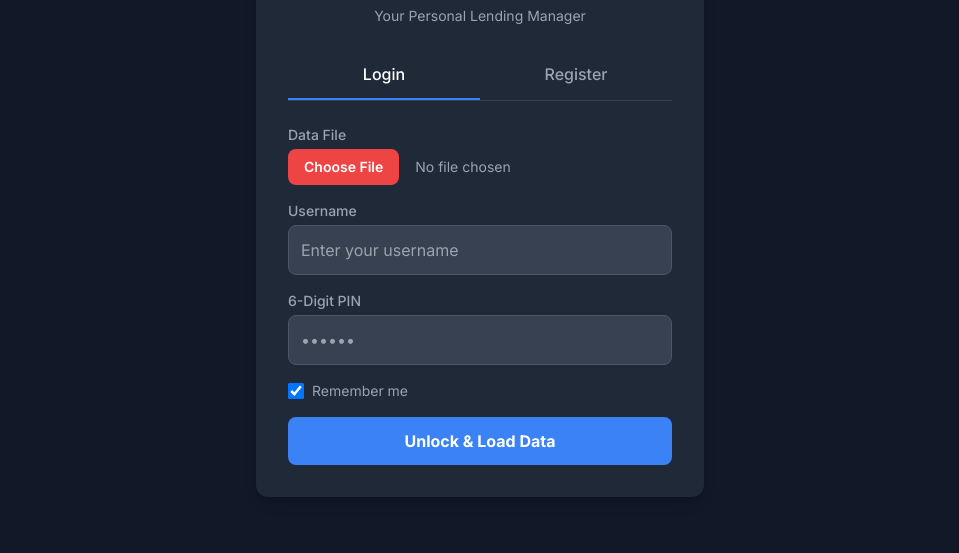
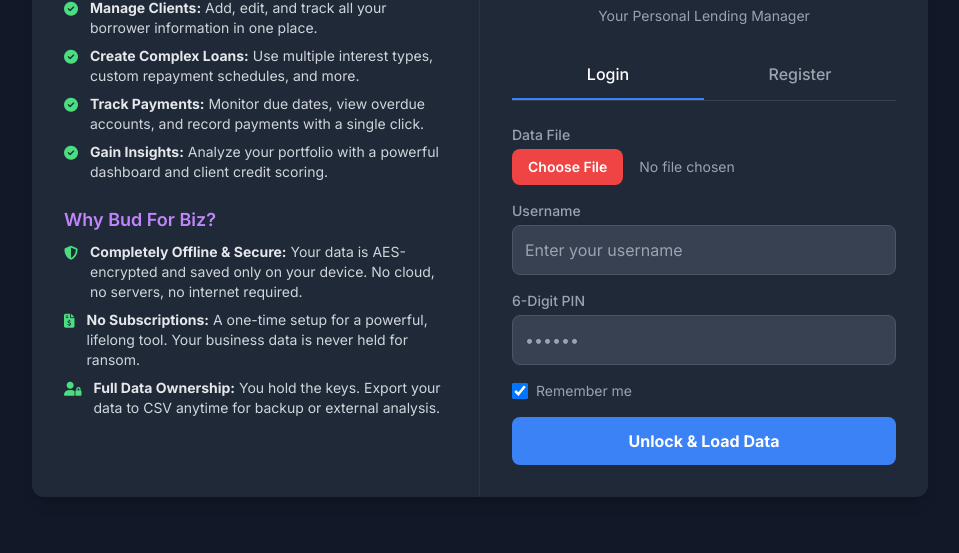
Before and after one commit to TheAlgorithmov/BudBiz, a plain HTML site: page index.html in a window 1280 px wide. Shown: the part 247-800 px from the top of the page, without its empty margins (160-1119 px from the left). Drawn offline with nearby package versions, Linux system fonts and the light colour scheme.

Commit message:
Update index.html

```diff
--- a/index.html
+++ b/index.html
@@ -98,7 +98,58 @@
 <body class="bg-gray-900">
 
     <div x-show="!isLoggedIn" x-cloak class="flex items-center justify-center min-h-screen text-gray-200 p-4">
-        <div class="w-full max-w-md p-8 space-y-6 bg-gray-800 rounded-xl shadow-lg">
+        <div class="w-full bg-gray-800 rounded-xl shadow-lg flex transition-all duration-500 ease-in-out" :class="{ 'max-w-4xl': authScreen === 'login', 'max-w-md': authScreen === 'register' }">
+
+            <div x-show="authScreen === 'login'" class="w-1/2 p-8 border-r border-gray-700/50 hidden md:block"
+                 x-transition:enter="transition ease-out duration-500"
+                 x-transition:enter-start="opacity-0 transform -translate-x-4"
+                 x-transition:enter-end="opacity-100 transform translate-x-0">
+                <h2 class="text-2xl font-bold text-white mb-4">Your Business, Your Data.</h2>
+                <p class="text-gray-400 mb-6">Bud For Biz is a completely offline, secure loan management tool. Here's what you can do:</p>
+
+                <div class="space-y-6">
+                    <div>
+                        <h3 class="font-semibold text-lg text-blue-400 mb-2">What Can You Do?</h3>
+                        <ul class="space-y-2 text-sm text-gray-300">
+                            <li class="flex items-start">
+                                <i class="fas fa-check-circle text-green-400 mr-3 mt-1"></i>
+                                <span><strong class="text-gray-200">Manage Clients:</strong> Add, edit, and track all your borrower information in one place.</span>
+                            </li>
+                            <li class="flex items-start">
+                                <i class="fas fa-check-circle text-green-400 mr-3 mt-1"></i>
+                                <span><strong class="text-gray-200">Create Complex Loans:</strong> Use multiple interest types, custom repayment schedules, and more.</span>
+                            </li>
+                             <li class="flex items-start">
+                                <i class="fas fa-check-circle text-green-400 mr-3 mt-1"></i>
+                                <span><strong class="text-gray-200">Track Payments:</strong> Monitor due dates, view overdue accounts, and record payments with a single click.</span>
+                            </li>
+                            <li class="flex items-start">
+                                <i class="fas fa-check-circle text-green-400 mr-3 mt-1"></i>
+                                <span><strong class="text-gray-200">Gain Insights:</strong> Analyze your portfolio with a powerful dashboard and client credit scoring.</span>
+                            </li>
+                        </ul>
+                    </div>
+                    <div>
+                        <h3 class="font-semibold text-lg text-purple-400 mb-2">Why Bud For Biz?</h3>
+                         <ul class="space-y-2 text-sm text-gray-300">
+                            <li class="flex items-start">
+                                <i class="fas fa-shield-alt text-green-400 mr-3 mt-1"></i>
+                                <span><strong class="text-gray-200">Completely Offline & Secure:</strong> Your data is AES-encrypted and saved only on your device. No cloud, no servers, no internet required.</span>
+                            </li>
+                            <li class="flex items-start">
+                                <i class="fas fa-file-invoice-dollar text-green-400 mr-3 mt-1"></i>
+                                <span><strong class="text-gray-200">No Subscriptions:</strong> A one-time setup for a powerful, lifelong tool. Your business data is never held for ransom.</span>
+                            </li>
+                             <li class="flex items-start">
+                                <i class="fas fa-user-lock text-green-400 mr-3 mt-1"></i>
+                                <span><strong class="text-gray-200">Full Data Ownership:</strong> You hold the keys. Export your data to CSV anytime for backup or external analysis.</span>
+                            </li>
+                        </ul>
+                    </div>
+                </div>
+            </div>
+
+            <div class="w-full p-8 space-y-6" :class="{ 'md:w-1/2': authScreen === 'login', 'w-full': authScreen === 'register' }">
                 <div class="flex flex-col items-center space-y-4">
                     <div class="h-24 w-24 flex items-center justify-center rounded-full bg-white p-2">
                         <img src="dp.png" alt="Logo" class="h-full w-full rounded-full">
@@ -150,6 +201,7 @@
                     <button type="submit" class="w-full btn bg-green-500 hover:bg-green-600 text-white font-bold py-3 px-4 rounded-lg">Create Account & Download File</button>
                     <p class="text-xs text-gray-500 text-center">After registering, you will be prompted to save your encrypted data file. Keep this file safe as it's required to log in.</p>
                 </form>
+            </div>
         </div>
     </div>
 
```
Lines whose indentation alone changed are shown as unchanged.
